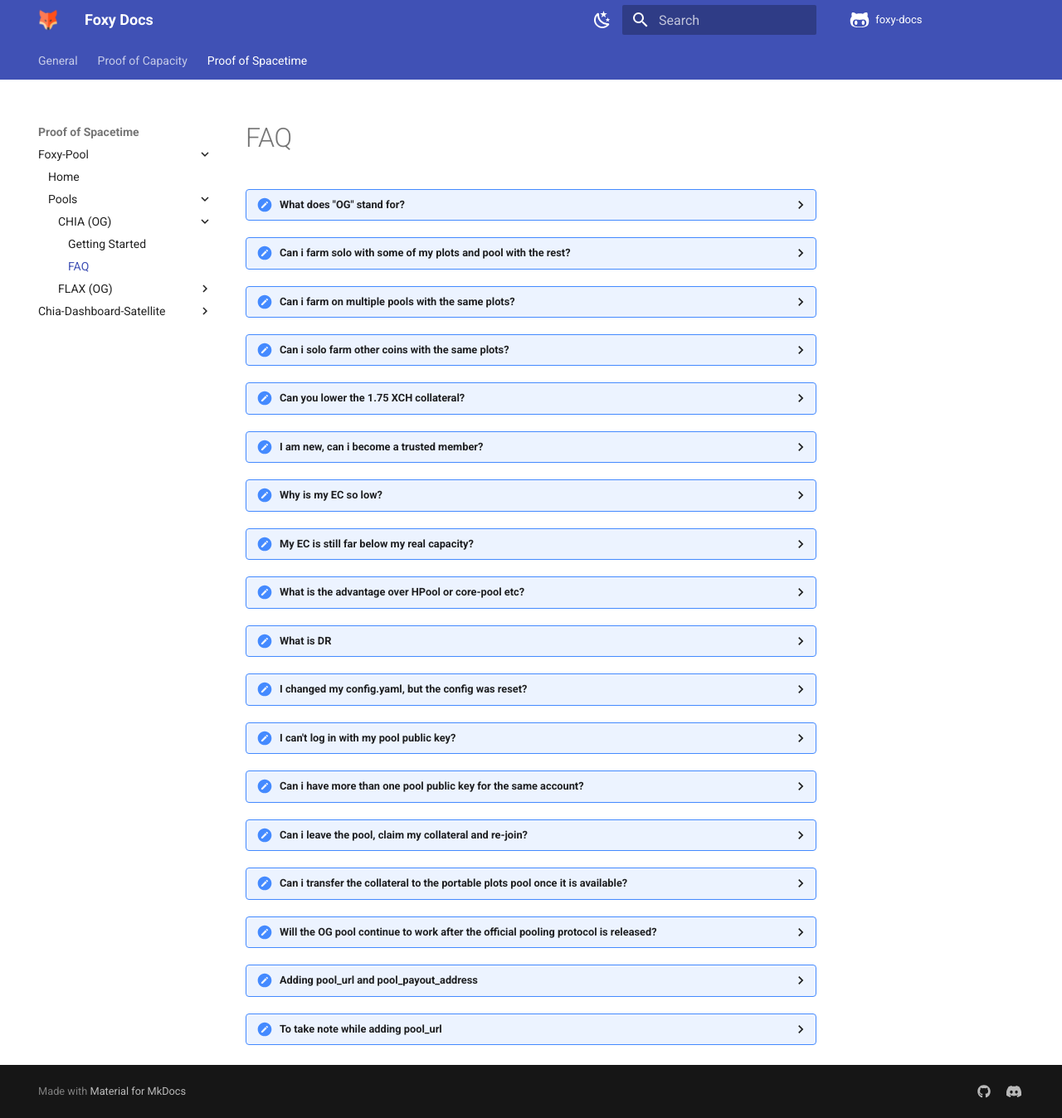
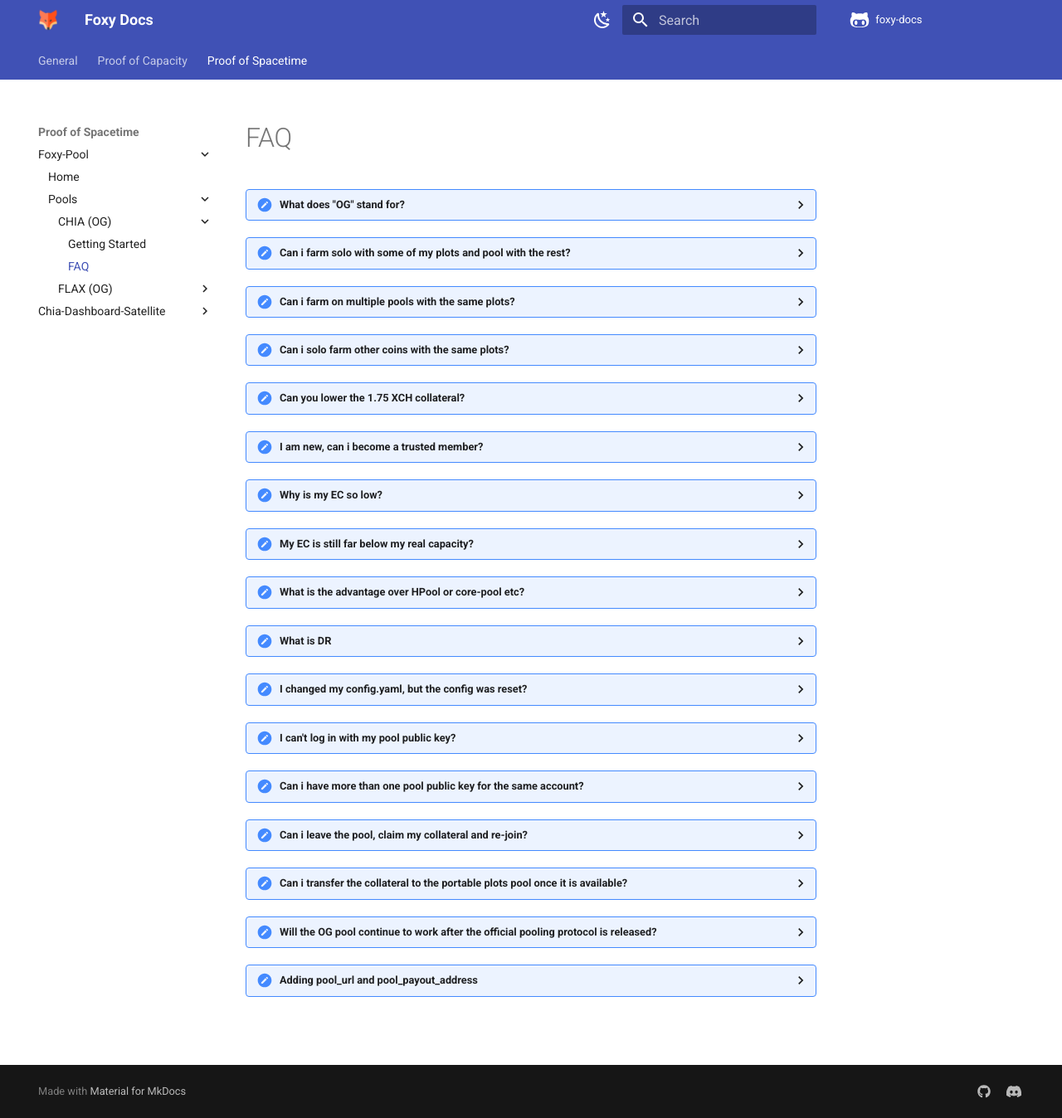
Before and after one commit to foxypool/docs, an MkDocs documentation site: the page built from docs/proof-of-spacetime/foxy-pool/pools/chia-og/faq.md, in a window 1280 px wide and 1348 px high. Shown: the whole window at 83% size. Built offline with MkDocs 1.6.1 and Material for MkDocs 9.7.7, drawn with Linux system fonts in a browser that asks for light colours; comment, search, counter and statistics services are not loaded.

Commit message:
Update docs/proof-of-spacetime/foxy-pool/pools/chia-og/faq.md

```diff
--- a/docs/proof-of-spacetime/foxy-pool/pools/chia-og/faq.md
+++ b/docs/proof-of-spacetime/foxy-pool/pools/chia-og/faq.md
@@ -50,6 +50,3 @@
 
 ??? faq "Adding pool_url and pool_payout_address"
     Please ensure both `pool_url` and `pool_payout_address` are added into the farmer section and NOT full_node_peer section, it should be the same indentation as `full_node_peer`.
-
-??? faq "To take note while adding pool_url"
-    Add the pool_url config option in the farmer section of your chia config.yaml and set it to https://farmer.chia-og.foxypool.io (and NOT https://farmer.chia-og.foxypool.io/; WITHOUT additional backslash "/")
```
